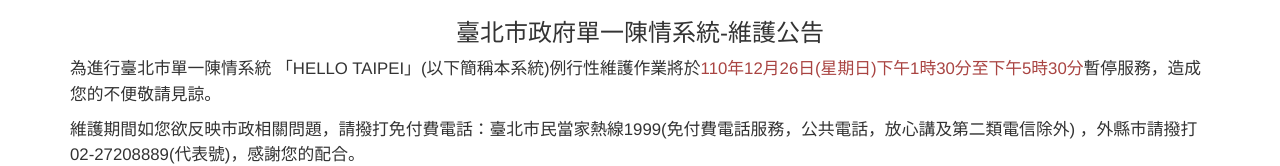
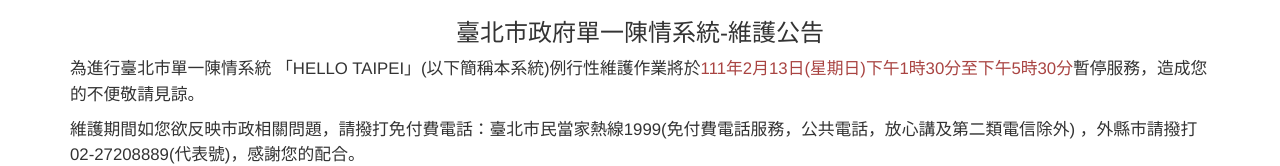
Before and after one commit to tpeinput/websitemaintenance, a plain HTML site: page index.html in a window 1280 px wide. Shown: the top 166 px of the page. Drawn offline with nearby package versions, Linux system fonts and the light colour scheme.

Commit message:
Update index.html

```diff
--- a/index.html
+++ b/index.html
@@ -13,7 +13,7 @@
   <body>
     <div class="container" style="clear:both;">
       <h3 class="text-center">臺北市政府單一陳情系統-維護公告</h3>
-      <p>為進行臺北市單一陳情系統 「HELLO TAIPEI」(以下簡稱本系統)例行性維護作業將於<span class="text-danger">110年12月26日(星期日)下午1時30分至下午5時30分</span>暫停服務，造成您的不便敬請見諒。</p>
+      <p>為進行臺北市單一陳情系統 「HELLO TAIPEI」(以下簡稱本系統)例行性維護作業將於<span class="text-danger">111年2月13日(星期日)下午1時30分至下午5時30分</span>暫停服務，造成您的不便敬請見諒。</p>
       <p>維護期間如您欲反映市政相關問題，請撥打免付費電話：臺北市民當家熱線1999(免付費電話服務，公共電話，放心講及第二類電信除外) ，外縣市請撥打02-27208889(代表號)，感謝您的配合。</p>
       <p class="pull-right">臺北市政府資訊局敬上</p>
     </div>
```
